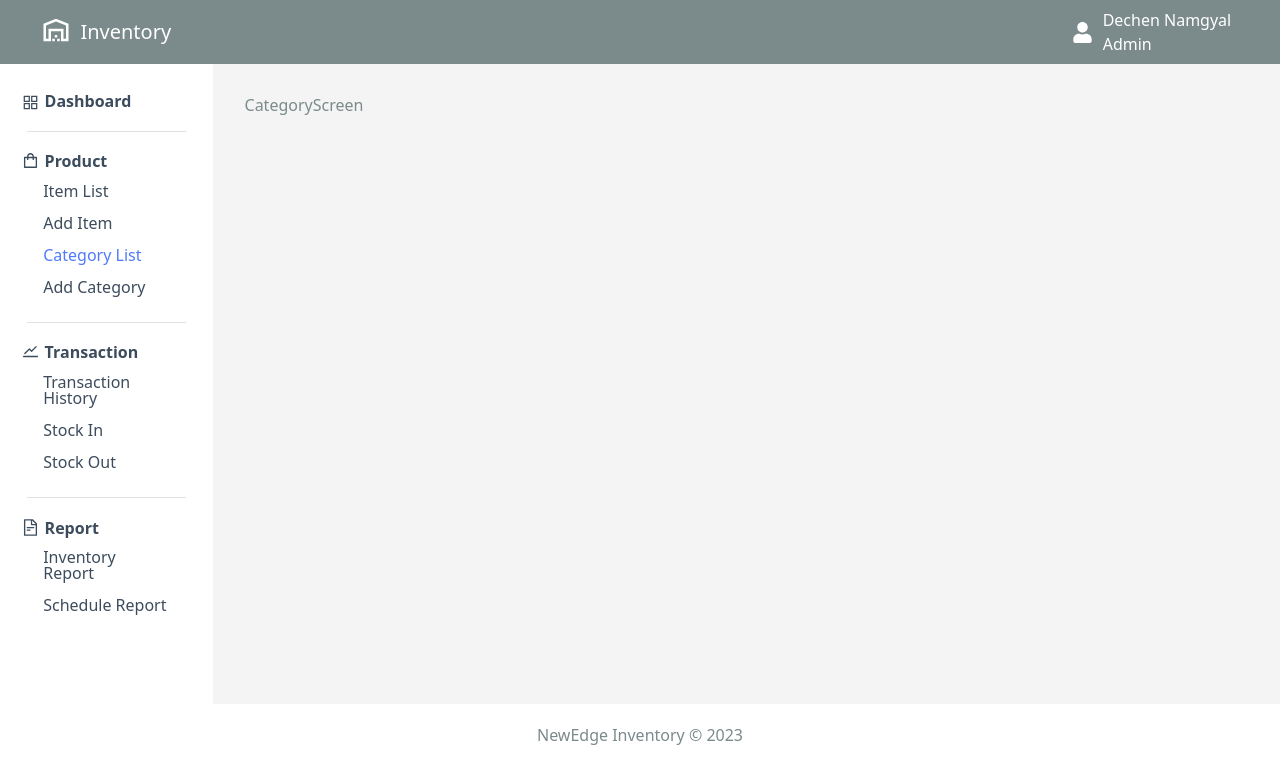
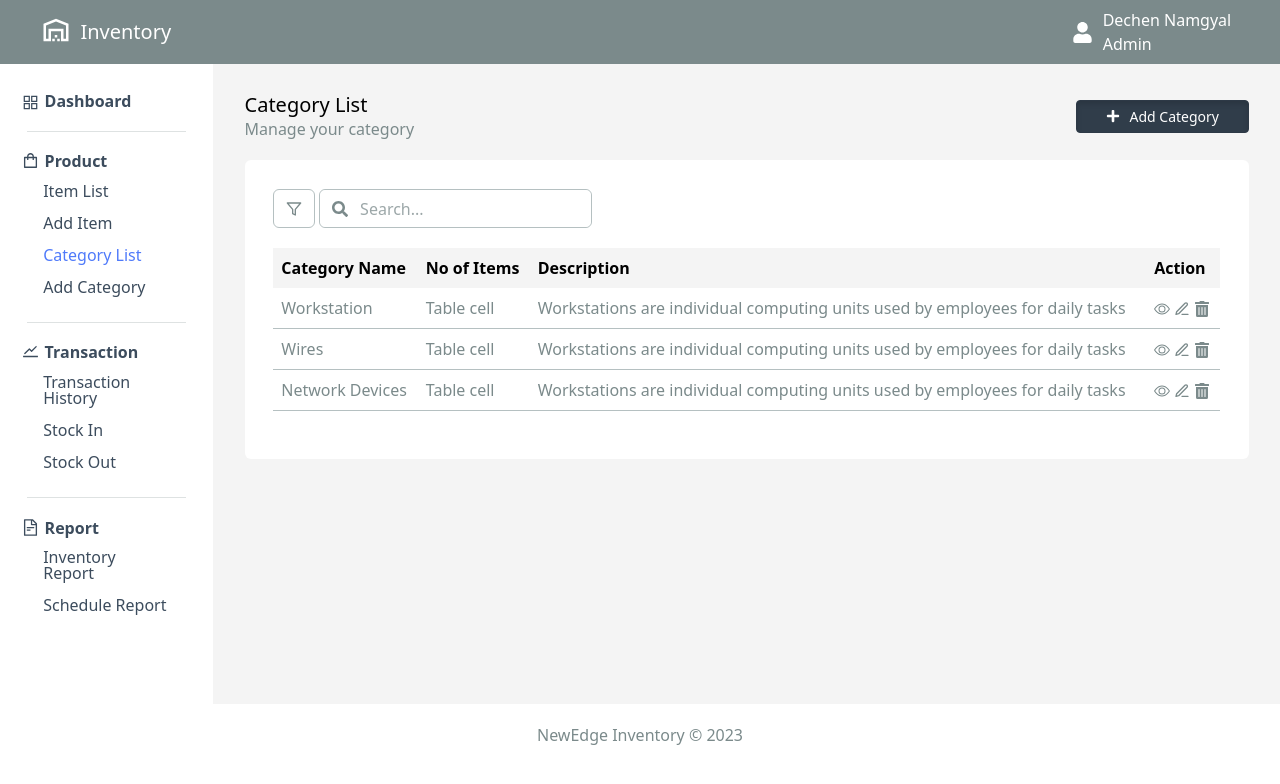
Before and after one commit to dnamgyal00/NewEdge-Inventory, a React (Vite) app in the folder frontend/: page /category in a window 1280 px wide. Shown: the top 784 px of the page. Built offline with nearby package versions, Linux system fonts and the light colour scheme.

Commit message:
Product category changes

```diff
--- a/frontend/src/screens/AddCategoryScreen.jsx
+++ b/frontend/src/screens/AddCategoryScreen.jsx
@@ -6,31 +6,20 @@ const AddCategoryScreen = () => {
       <h5 className="mb-0 text-black">Category Add</h5>
       <p className="mb-3">Create new category</p>
       <div className="bg-white rounded p-4">
-        {/* <h6 className="mb-4">Basic Form</h6> */}
         <form>
           <div className="mb-3">
-            <label for="exampleInputEmail1" className="form-label">
+            <label for="exampleInputText" className="form-label text-black">
               Category Name
             </label>
             <input
-              type="email"
+              type="text"
               className="form-control w-50"
-              id="exampleInputEmail1"
+              id="exampleInputText"
               aria-describedby="emailHelp"
             />
           </div>
-          {/* <div className="mb-3">
-            <label for="exampleInputPassword1" className="form-label">
-              Password
-            </label>
-            <input
-              type="password"
-              className="form-control"
-              id="exampleInputPassword1"
-            />
-          </div> */}
           <div className="mb-3">
-            <label for="floatingTextarea" className="form-label">
+            <label for="floatingTextarea" className="form-label text-black">
               Description
             </label>
             <textarea
@@ -40,16 +29,6 @@ const AddCategoryScreen = () => {
               // style="height: 150px;"
             ></textarea>
           </div>
-          {/* <div className="mb-3 form-check">
-            <input
-              type="checkbox"
-              className="form-check-input"
-              id="exampleCheck1"
-            />
-            <label className="form-check-label" for="exampleCheck1">
-              Check me out
-            </label>
-          </div> */}
           <button type="submit" className="btn btn-primary">
             Submit
           </button>{" "}
--- a/frontend/src/screens/AddItemScreen.jsx
+++ b/frontend/src/screens/AddItemScreen.jsx
@@ -1,11 +1,68 @@
 import React from "react";
+import Form from "react-bootstrap/Form";
+import { Row, Col, Button } from "react-bootstrap";
 
 const AddItemScreen = () => {
   return (
     <div className="col-sm-12 col-xl-6 w-100">
-      AddItemScreen
+      <h5 className="mb-0 text-black">Item Add</h5>
+      <p className="mb-3">Add new item</p>
       <div className="bg-white rounded p-4 ">
-        <h5 className="mb-4">Item List</h5>
+        <Form>
+          <Row className="mb-3 text-black">
+            <Form.Group as={Col} controlId="formGridItemName">
+              <Form.Label>Item Name</Form.Label>
+              <Form.Control />
+            </Form.Group>
+
+            <Form.Group as={Col} controlId="formGridChooseCategory">
+              <Form.Label>Category</Form.Label>
+              <Form.Select defaultValue="Choose...">
+                <option>Choose...</option>
+                <option>...</option>
+              </Form.Select>
+            </Form.Group>
+          </Row>
+          <Row className="mb-3 text-black">
+            <Form.Group as={Col} controlId="formGridUnit">
+              <Form.Label>Unit</Form.Label>
+              <Form.Control type="text" />
+            </Form.Group>
+
+            <Form.Group as={Col} controlId="formGridUnitPrice">
+              <Form.Label>Unit Price</Form.Label>
+              <Form.Control type="number" />
+            </Form.Group>
+          </Row>
+          <Row>
+            <Col sm={6}>
+              <Form.Group className="mb-3 text-black" controlId="formGridBrand">
+                <Form.Label>Brand</Form.Label>
+                <Form.Control />
+              </Form.Group>
+            </Col>
+          </Row>
+          <Form.Group
+            className="mb-3 text-black"
+            controlId="formGridDescription"
+          >
+            <Form.Label>Description</Form.Label>
+            <Form.Control as="textarea" rows={3} />
+          </Form.Group>
+          <Form.Group className="mb-3 text-black" controlId="formGridFile">
+            <Form.Label>Item Image</Form.Label>
+            <Form.Control
+              type="file"
+              placeholder="Drag and drop to upload file"
+            />
+          </Form.Group>
+          <Button variant="primary" type="submit">
+            Add
+          </Button>{" "}
+          <Button variant="danger" type="submit" className="text-white">
+            Cancel
+          </Button>
+        </Form>
       </div>
     </div>
   );
--- a/frontend/src/screens/CategoryScreen.jsx
+++ b/frontend/src/screens/CategoryScreen.jsx
@@ -1,9 +1,97 @@
-import React from 'react'
+import React from "react";
+import { LinkContainer } from "react-router-bootstrap";
+import { Table, Button } from "react-bootstrap";
+import { FaPlus, FaSearch, FaTrashAlt } from "react-icons/fa";
+import { FiFilter, FiEdit3 } from "react-icons/fi";
+import { BsEye } from "react-icons/bs";
 
 const CategoryScreen = () => {
   return (
-    <div>CategoryScreen</div>
-  )
-}
+    <div className="col-sm-12 col-xl-6 w-100">
+      <div className="d-flex justify-content-between align-items-center mb-3">
+        <div>
+          <h5 className="text-black mb-0"> Category List</h5>
+          Manage your category
+        </div>
+        <LinkContainer to="/category">
+          <Button variant="primary" size="sm" className="px-4 py-1">
+            {" "}
+            <FaPlus className="me-2 mb-1" />
+            Add Category
+          </Button>
+        </LinkContainer>
+      </div>
 
-export default CategoryScreen
+      <div className="bg-white rounded p-4">
+        <div className="input-group d-flex mb-3">
+          <div className="input-group-prepend me-1">
+            <span className="input-group-text bg-white border-1">
+              <FiFilter />{" "}
+            </span>
+          </div>
+
+          {/* Search Bar */}
+          <div className="border border-solid d-flex py-0 rounded">
+            <span className="input-group-text bg-white border-0">
+              <FaSearch />
+            </span>
+            <input
+              type="text"
+              placeholder="Search..."
+              className="form-control border-0 px-0 py-0"
+              style={{ boxShadow: "none" }}
+            />
+          </div>
+        </div>
+        <Table responsive="sm">
+          <thead className="bg-light">
+            <tr>
+              <th className="text-black border-0">Category Name</th>
+              <th className="text-black border-0">No of Items</th>
+              <th className="text-black border-0">Description</th>
+
+              <th className="text-black border-0">Action</th>
+            </tr>
+          </thead>
+          <tbody>
+            <tr>
+              <td>Workstation</td>
+              <td>Table cell</td>
+              <td>
+                Workstations are individual computing units used by employees
+                for daily tasks
+              </td>
+              <td>
+                <BsEye /> <FiEdit3 /> <FaTrashAlt />
+              </td>
+            </tr>
+            <tr>
+              <td>Wires</td>
+              <td>Table cell</td>
+              <td>
+                Workstations are individual computing units used by employees
+                for daily tasks
+              </td>
+              <td>
+                <BsEye /> <FiEdit3 /> <FaTrashAlt />
+              </td>
+            </tr>
+            <tr>
+              <td>Network Devices</td>
+              <td>Table cell</td>
+              <td>
+                Workstations are individual computing units used by employees
+                for daily tasks
+              </td>
+              <td>
+                <BsEye /> <FiEdit3 /> <FaTrashAlt />
+              </td>
+            </tr>
+          </tbody>
+        </Table>
+      </div>
+    </div>
+  );
+};
+
+export default CategoryScreen;
--- a/frontend/src/screens/ItemScreen.jsx
+++ b/frontend/src/screens/ItemScreen.jsx
@@ -1,10 +1,11 @@
 import React from "react";
 import Button from "react-bootstrap/Button";
 import Table from "react-bootstrap/Table";
-import { FaPlus, FaSearch } from "react-icons/fa";
-import { FiFilter } from "react-icons/fi";
+import { FaPlus, FaSearch, FaTrashAlt } from "react-icons/fa";
+import { FiFilter, FiEdit3 } from "react-icons/fi";
 import { MdOutlineComputer } from "react-icons/md";
 import { LinkContainer } from "react-router-bootstrap";
+import { BsEye } from "react-icons/bs";
 
 const ItemScreen = () => {
   return (
@@ -67,7 +68,9 @@ const ItemScreen = () => {
               <td>Table cell</td>
               <td>Table cell</td>
               <td>Table cell</td>
-              <td>Table cell</td>
+              <td>
+                <BsEye /> <FiEdit3 /> <FaTrashAlt />
+              </td>
             </tr>
             <tr>
               <td>
@@ -79,7 +82,9 @@ const ItemScreen = () => {
               <td>Table cell</td>
               <td>Table cell</td>
               <td>Table cell</td>
-              <td>Table cell</td>
+              <td>
+                <BsEye /> <FiEdit3 /> <FaTrashAlt />
+              </td>
             </tr>
             <tr>
               <td>
@@ -91,7 +96,9 @@ const ItemScreen = () => {
               <td>Table cell</td>
               <td>Table cell</td>
               <td>Table cell</td>
-              <td>Table cell</td>
+              <td>
+                <BsEye /> <FiEdit3 /> <FaTrashAlt />
+              </td>
             </tr>
           </tbody>
         </Table>
```
Also changed, not shown: 1 other file (tests, documents, lock files or other folders).
